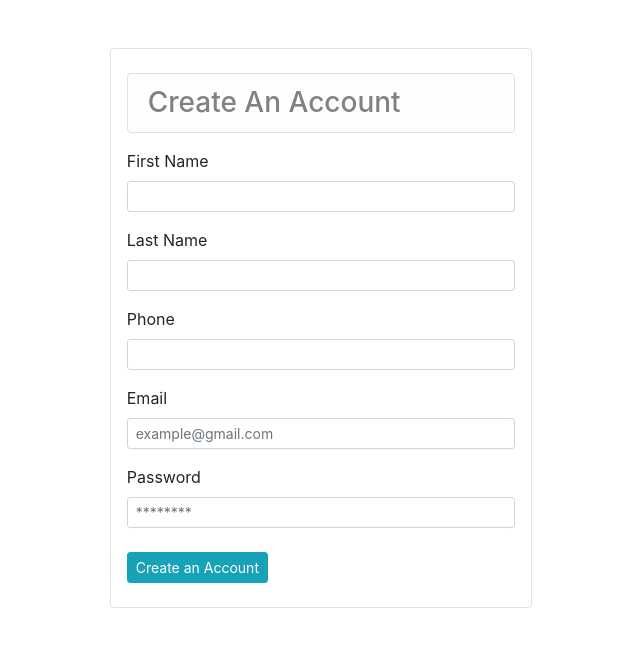
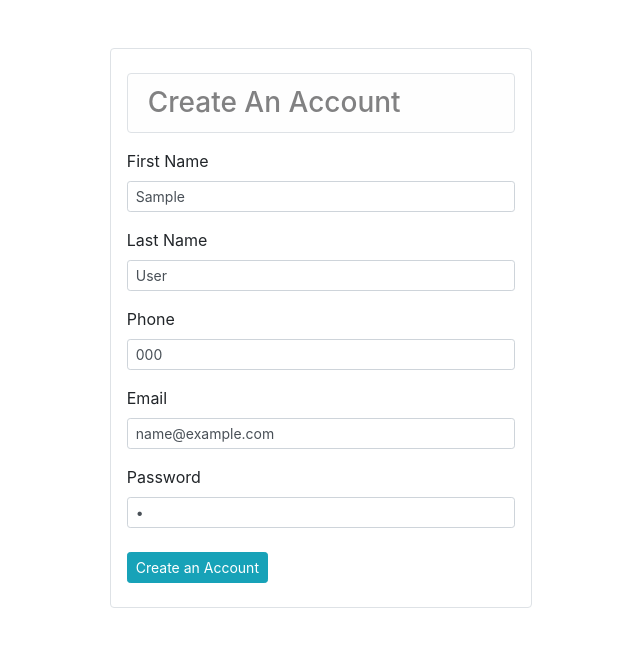
Before and after one commit to ApekshaShetti/EShop, a Django app: template store/templates/signup.html in a window 1280 px wide. Shown: the part 56-703 px from the top of the page, without its empty margins (319-959 px from the left). Run offline with Django 4.2, Linux system fonts and the light colour scheme; the template is opened without the code that fills it: most values are stand-ins (such as "Sample title", 1, 10 or a date in 2020); some libraries are stand-ins or nearby versions.

Commit message:
fix: save previous values

```diff
--- a/store/templates/signup.html
+++ b/store/templates/signup.html
@@ -21,27 +21,27 @@
                     <!-- first name-->
                     <div class="form-group">
                         <label for="">First Name</label>
-                        <input type="text" name="fname" id="" class="form-control form-control-sm" placeholder="">
+                        <input type="text" name="fname" id="" class="form-control form-control-sm" placeholder="" value="{{values.first_name}}">
                       </div>
                     <!-- last name-->
                     <div class="form-group">
                         <label for="">Last Name</label>
-                        <input type="text" name="lname" id="" class="form-control form-control-sm" placeholder="">
+                        <input type="text" name="lname" id="" class="form-control form-control-sm" placeholder="" value="{{values.last_name}}">
                     </div>
                     <!-- phone-->
                     <div class="form-group">
                         <label for="">Phone</label>
-                        <input type="text" name="phone" id="" class="form-control form-control-sm" placeholder="">
+                        <input type="text" name="phone" id="" class="form-control form-control-sm" placeholder="" value="{{values.phone}}">
                       </div>
                     <!-- email-->
                     <div class="form-group">
                       <label for="">Email</label>
-                      <input required type="email" name="email" id="" class="form-control form-control-sm" placeholder="example@gmail.com">
+                      <input required type="email" name="email" id="" class="form-control form-control-sm" placeholder="example@gmail.com" value="{{values.email}}">
                     </div>
                     <!-- password-->
                     <div class="form-group">
                       <label for="">Password</label>
-                      <input type="password" name="password" id="" class="form-control form-control-sm" placeholder="********">
+                      <input type="password" name="password" id="" class="form-control form-control-sm" placeholder="********" value="{{values.password}}">
                     </div>
                     <!-- button-->
                     <div class="form-group pt-2">
```
Also changed, not shown: store/views.py (+18 -4 lines).
